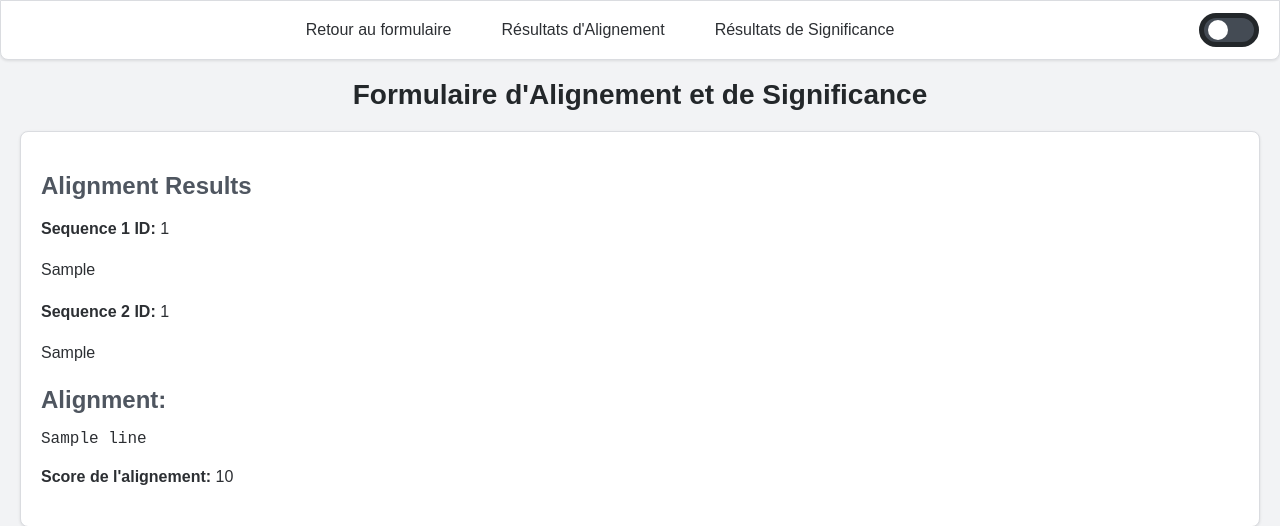
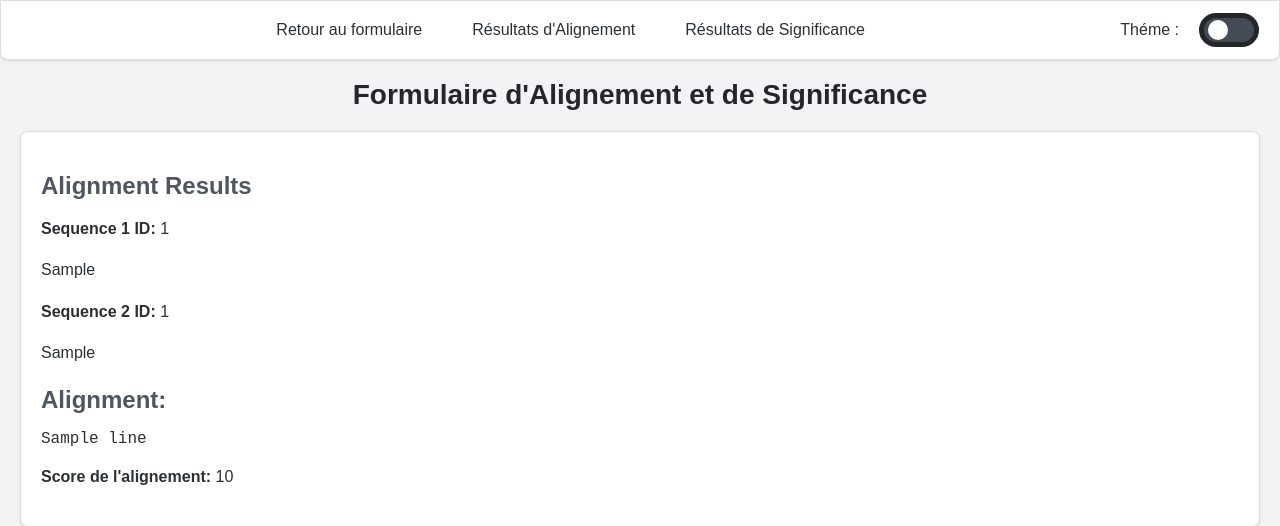
Before and after one commit to val9212/Projet_TW, a Django app: template myproject/alignment_app/templates/result.html in a window 1280 px wide. Shown: the top 526 px of the page. Run offline with Django 4.2, Linux system fonts and the light colour scheme; the template is opened without the code that fills it: most values are stand-ins (such as "Sample title", 1, 10 or a date in 2020); grey boxes marked "Sample" are stand-in pictures.

Commit message:
Add Theme label

```diff
--- a/myproject/alignment_app/templates/result.html
+++ b/myproject/alignment_app/templates/result.html
@@ -16,6 +16,7 @@
         </div>
 
         <div class="right-section">
+            Théme :
             <label class="switch">
             <input type="checkbox" id="toggle-style">
             <span class="slider"></span>
```
